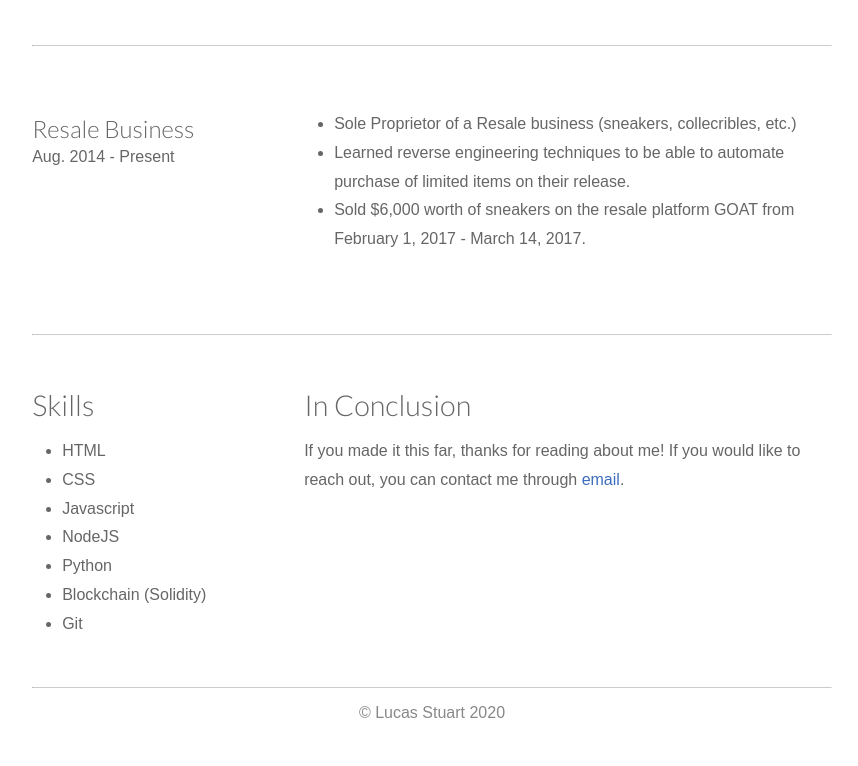
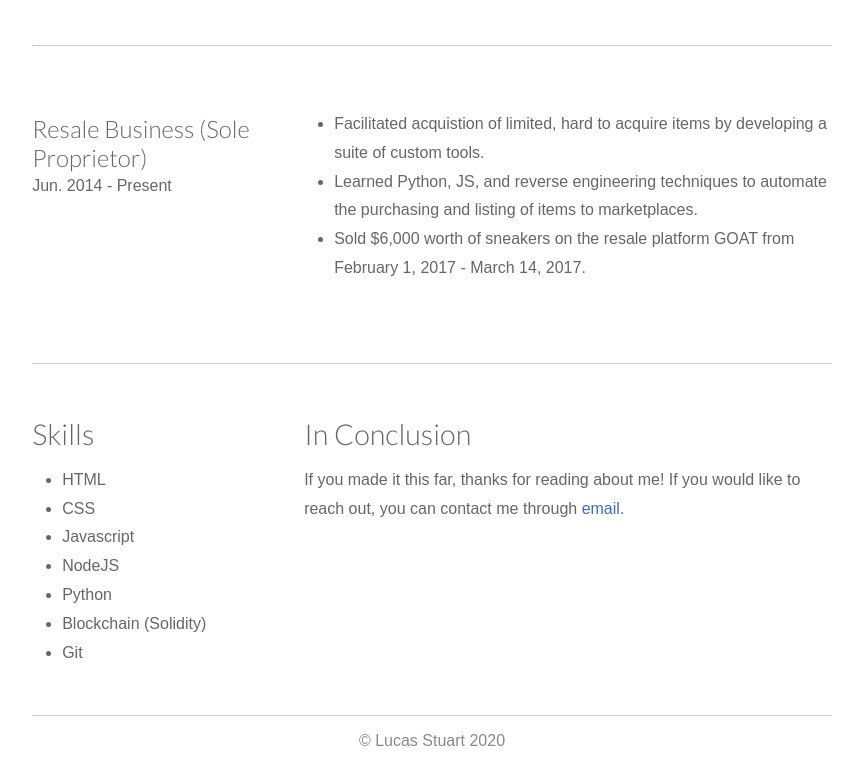
Before and after one commit to lucstu/lucstu.github.io, a plain HTML site: page index.html in a window 1280 px wide. Shown: the part 1575-2341 px from the top of the page, without its empty margins (208-1066 px from the left). Before the commit the page ends 2313 px from the top, so only its background shows below. Drawn offline with Linux system fonts and the light colour scheme.

Commit message:
Updated experience part

```diff
--- a/index.html
+++ b/index.html
@@ -109,13 +109,13 @@
 		<section class="experience">
 			<div class="row">
 				<div class="grid-2">
-					<h2>Resale Business</h2>
-					<p>Aug. 2014 - Present</p>
+					<h2>Resale Business (Sole Proprietor)</h2>
+					<p>Jun. 2014 - Present</p>
 				</div>
 				<div class="grid-4">
 					<ul>
-						<li>Sole Proprietor of a Resale business (sneakers, collecribles, etc.)</li>
-						<li>Learned reverse engineering techniques to be able to automate purchase of limited items on their release.</li>
+						<li>Facilitated acquistion of limited, hard to acquire items by developing a suite of custom tools.</li>
+						<li>Learned Python, JS, and reverse engineering techniques to automate the purchasing and listing of items to marketplaces.</li>
 						<li>Sold $6,000 worth of sneakers on the resale platform GOAT from February 1, 2017 - March 14, 2017.</li>
 					</ul>
 				</div>
```
